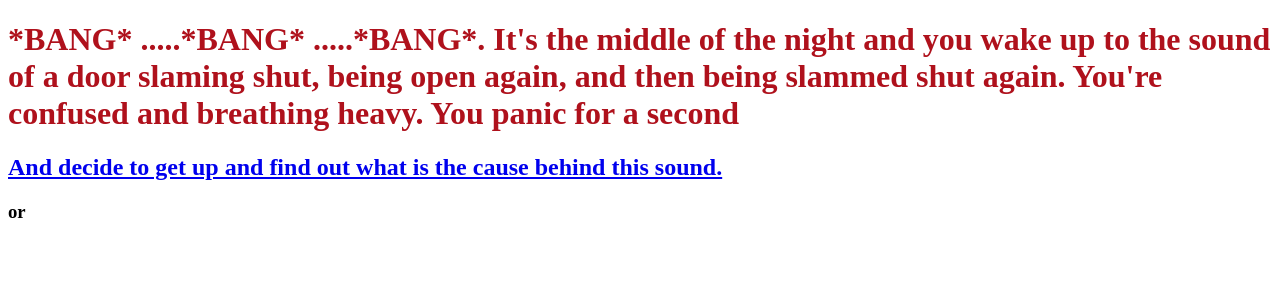
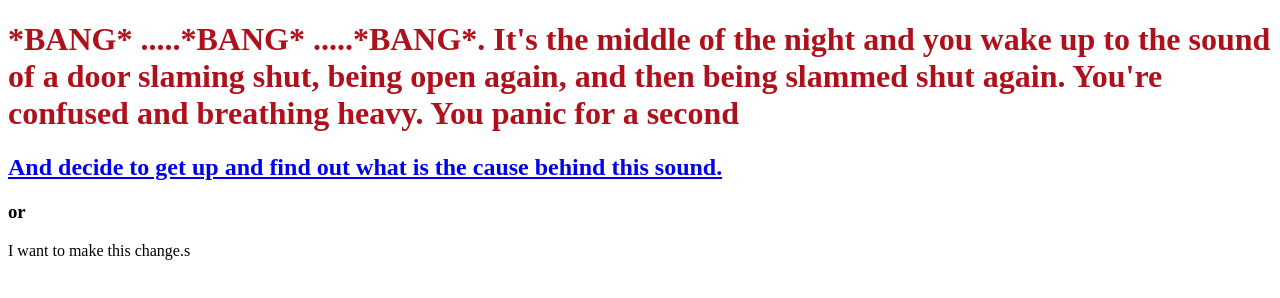
Before and after one commit to kdiaz517/Bingo-was-his-Name-o, a plain HTML site: page index.html in a window 1280 px wide. Drawn offline with Linux system fonts and the light colour scheme.

Commit message:
made some changes

```diff
--- a/index.html
+++ b/index.html
@@ -9,5 +9,7 @@
     <h1>*BANG* .....*BANG* .....*BANG*. It's the middle of the night and you wake up to the sound of a door slaming shut, being open again, and then being slammed shut again. You're confused and breathing heavy. You panic for a second </h1>
   <h2> <a href="about-us.html">And decide to get up and find out what is the cause behind this sound. </a> </h2>
     <h3> or </h3>
+
+    <p>I want to make this change.s</p>
   </body>
 </html>
```
